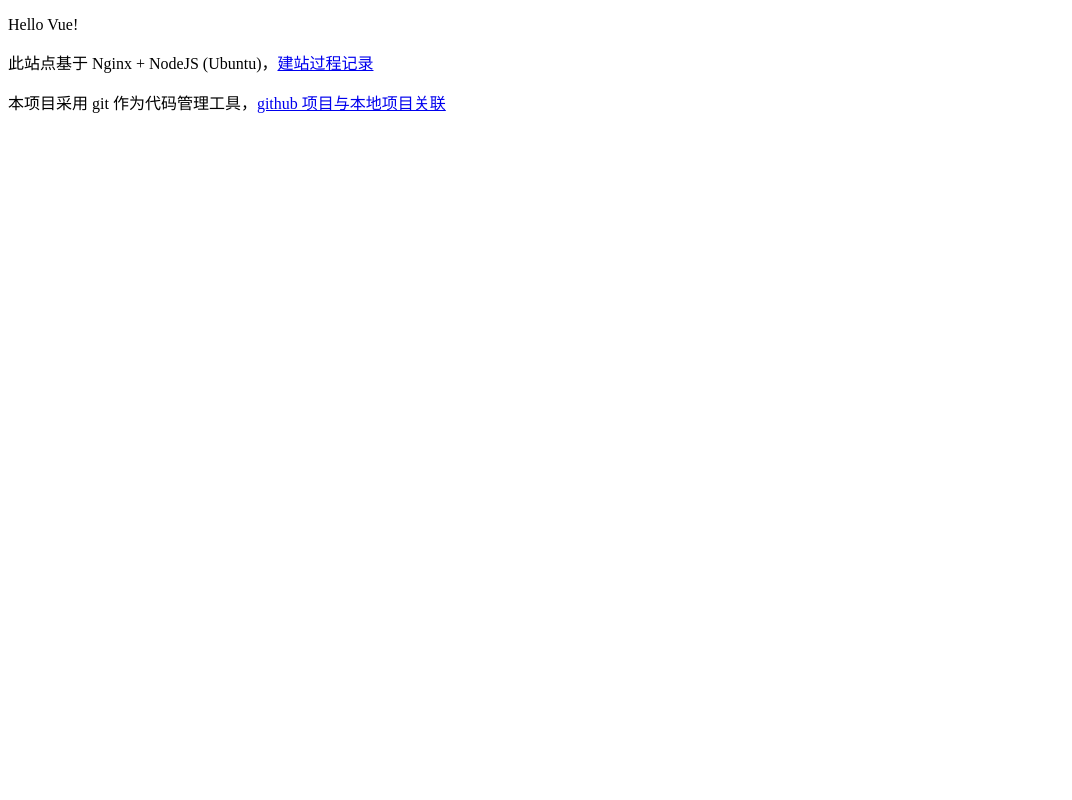
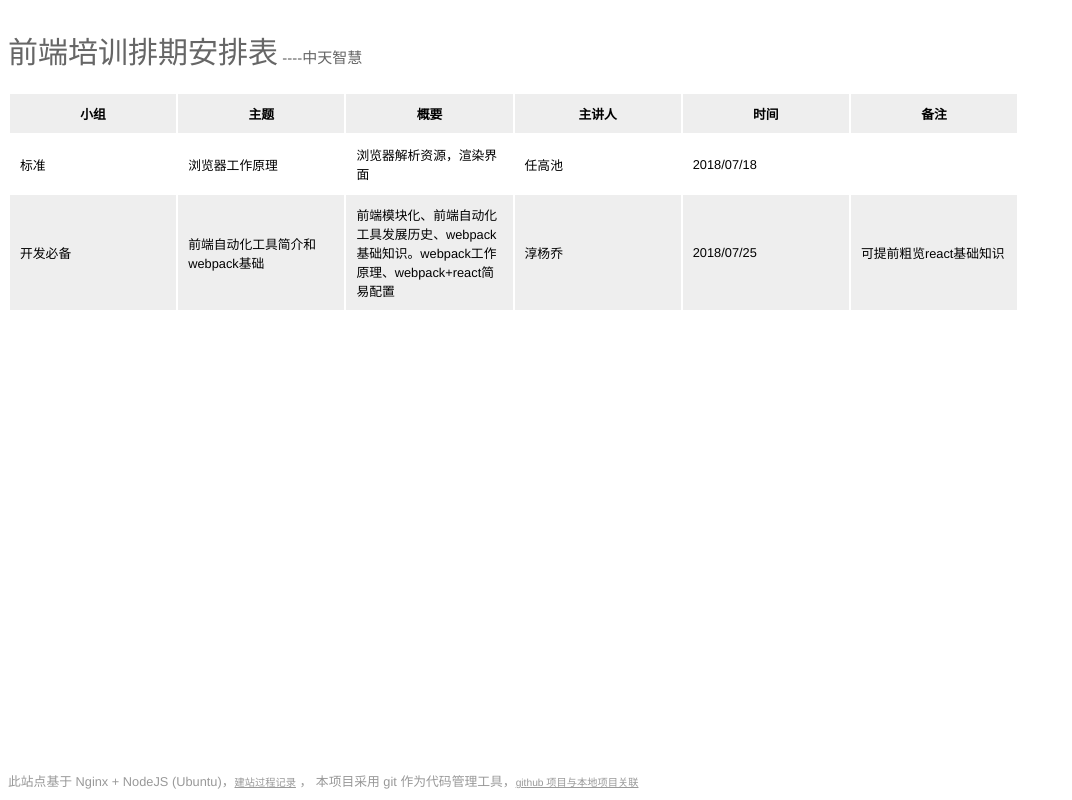
Before and after one commit to Lori25/vue-demo, a plain HTML site: page index.html in a window 1280 px wide. Shown: the whole page, without its empty margins (0-1072 px from the left). Drawn offline with Linux system fonts and the light colour scheme.

Commit message:
增添培训安排表

```diff
--- /dev/null
+++ b/css/style.css
@@ -0,0 +1,55 @@
+
+body * {
+    margin: 0;
+    padding: 0;
+    font-family: '微软雅黑','Franklin Gothic Medium', 'Arial Narrow', Arial, sans-serif
+}
+
+table {
+    /* background: #eee; */
+    table-layout: fixed;
+    width: 80%;
+}
+
+thead {
+    text-align: center;
+    font-size: 1.2em;
+}
+
+table td {
+    padding: 10px;
+    min-width: 10%;
+}
+
+table tr {
+    font-size: 0.8em;
+}
+
+table tr:first-child {
+    font-weight: bold;
+    text-align: center;
+}
+
+table tr:nth-child(odd) {
+    background: #eee;
+}
+
+.f-12 {
+    font-size: 0.8em !important;
+    color: #999;
+}
+
+.table-header {
+    padding: 20px 0;
+    font-size: 30px;
+    color: #666;
+}
+
+.table-header span {
+    font-size: 0.5em;
+}
+
+footer {
+    position: fixed;
+    bottom: 10px;
+}
--- a/index.html
+++ b/index.html
@@ -2,7 +2,7 @@
 <html>
 
 <head>
-  <title>My first Vue app</title>
+  <title>前端培训排期安排表</title>
   <meta charset="UTF-8" />
   <!--<script src="https://unpkg.com/vue"></script>-->
 
@@ -15,32 +15,28 @@
   <!--<script src="vue.min.js"></script>-->
 
   <link rel="shortcut icon" type="image/x-icon" href="imgs/logo.png" />
+  <link rel="stylesheet" href="./css/style.css">
+  <script src="./js/controller.js"></script>
 </head>
 
 <body>
   <div id="app">
-    <p>{{ message }}</p>
-    <p>{{ desc }}，<a target="_blank" v-bind:href="url">建站过程记录</a></p>
+    <main>
+      <p class="table-header">前端培训排期安排表<span>  ----中天智慧</span></p>
+      <table>
+        <tr v-for="lesson in lessonList">
+          <td v-for="item in lesson">{{item}}</td>
+        </tr>
+      </table>
+    </main>
+    <footer>
+      <p class="f-12">
+        {{ desc }}，<a class="f-12" target="_blank" v-bind:href="url">建站过程记录</a> ，
+        {{gitMsg.desc}}，<a class="f-12" target="_blank" :href="gitMsg.url">github 项目与本地项目关联</a>
+      </p>
+    </footer>
 
-    <div>
-      <p>{{gitMsg.desc}}，<a target="_blank" :href="gitMsg.url">github 项目与本地项目关联</a></p>
-    </div>
   </div>
-
-  <script>
-    var app = new Vue({
-      el: '#app',
-      data: {
-        message: 'Hello Vue!',
-        desc: '此站点基于 Nginx + NodeJS (Ubuntu)',
-	      url: 'https://note.youdao.com/share/?id=b802115ca4001995f14f28ea1d5b8f84&type=note#/',
-        gitMsg: {
-          desc: '本项目采用 git 作为代码管理工具',
-          url: 'http://note.youdao.com/noteshare?id=d67123eaa3757b8b1d7ea69d86727fe9'
-        }
-      }
-    })
-  </script>
 </body>
 
 </html>
--- /dev/null
+++ b/js/controller.js
@@ -0,0 +1,30 @@
+window.onload = function () {
+    var lessonList = [
+        '小组|主题|概要|主讲人|时间|备注',
+        '标准|浏览器工作原理|浏览器解析资源，渲染界面|任高池|2018/07/18|',
+        '开发必备|前端自动化工具简介和webpack基础|前端模块化、前端自动化工具发展历史、webpack基础知识。webpack工作原理、webpack+react简易配置|淳杨乔|2018/07/25|可提前粗览react基础知识'
+    ];
+
+    var app = new Vue({
+        el: '#app',
+        data: {
+            message: 'Hello Vue!',
+            desc: '此站点基于 Nginx + NodeJS (Ubuntu)',
+            url: 'https://note.youdao.com/share/?id=b802115ca4001995f14f28ea1d5b8f84&type=note#/',
+            gitMsg: {
+                desc: '本项目采用 git 作为代码管理工具',
+                url: 'http://note.youdao.com/noteshare?id=d67123eaa3757b8b1d7ea69d86727fe9'
+            }
+        },
+        computed: {
+            lessonList: function() {
+                var tmpList = [];
+                lessonList.forEach(function(item) {
+                    var tmp = item.split('|');
+                    tmpList.push(tmp);
+                });
+                return tmpList;
+            }
+        }
+    });
+};
```
